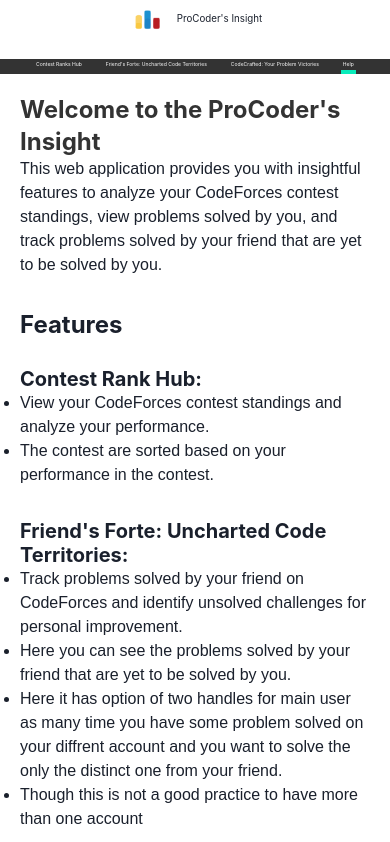
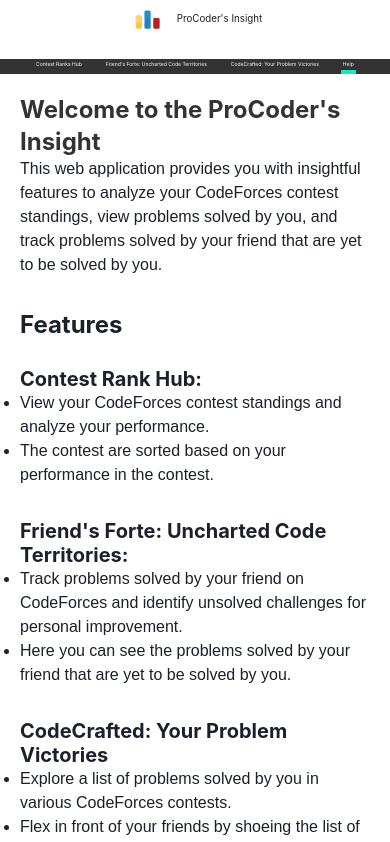
Before and after one commit to Hirenachhaada/CodeForcesContestVisualizer, a React (Create React App) app: page /help in a window 390 px wide. Shown: the top 842 px of the page. Built offline with nearby package versions, Linux system fonts and the light colour scheme.

Commit message:
responsive button & remove alt

```diff
--- a/src/DistinctProblems.js
+++ b/src/DistinctProblems.js
@@ -186,7 +186,7 @@
           colorScheme="whatsapp"
           type="submit"
           fontSize={{ base: "xs", md: "md", lg: "lg" }}
-          px={{ base: 4, md: 6, lg: 8 }} // Adjust horizontal padding for different screen sizes
+          px={{ base: 2, md: 6, lg: 8 }} // Adjust horizontal padding for different screen sizes
           py={2} // Adjust vertical padding for different screen sizes
           onClick={fetchDistinctProblems}
         >
--- a/src/Help.js
+++ b/src/Help.js
@@ -66,14 +66,6 @@
               Here you can see the problems solved by your friend that are yet
               to be solved by you.
             </li>
-            <li>
-              Here it has option of two handles for main user as many time you
-              have some problem solved on your diffrent account and you want to
-              solve the only the distinct one from your friend.
-            </li>
-            <li>
-              Though this is not a good practice to have more than one account
-            </li>
           </ul>
         </div>
 
--- a/src/ProblemSolved.js
+++ b/src/ProblemSolved.js
@@ -132,7 +132,7 @@
           type="submit"
           onClick={fetchSolvedProblems}
           fontSize={{ base: "xs", md: "md", lg: "lg" }}
-          px={{ base: 4, md: 6, lg: 8 }} // Adjust horizontal padding for different screen sizes
+          px={{ base: 2, md: 6, lg: 8 }} // Adjust horizontal padding for different screen sizes
           py={2} // Adjust vertical padding for different screen sizes
         >
           {loading ? (
--- a/src/api.js
+++ b/src/api.js
@@ -100,7 +100,7 @@
           type="submit"
           onClick={calling}
           fontSize={{ base: "xs", md: "md", lg: "lg" }}
-          px={{ base: 4, md: 6, lg: 8 }} // Adjust horizontal padding for different screen sizes
+          px={{ base: 2, md: 6, lg: 8 }} // Adjust horizontal padding for different screen sizes
           py={2} // Adjust vertical padding for different screen sizes
         >
           {loading ? (
```
